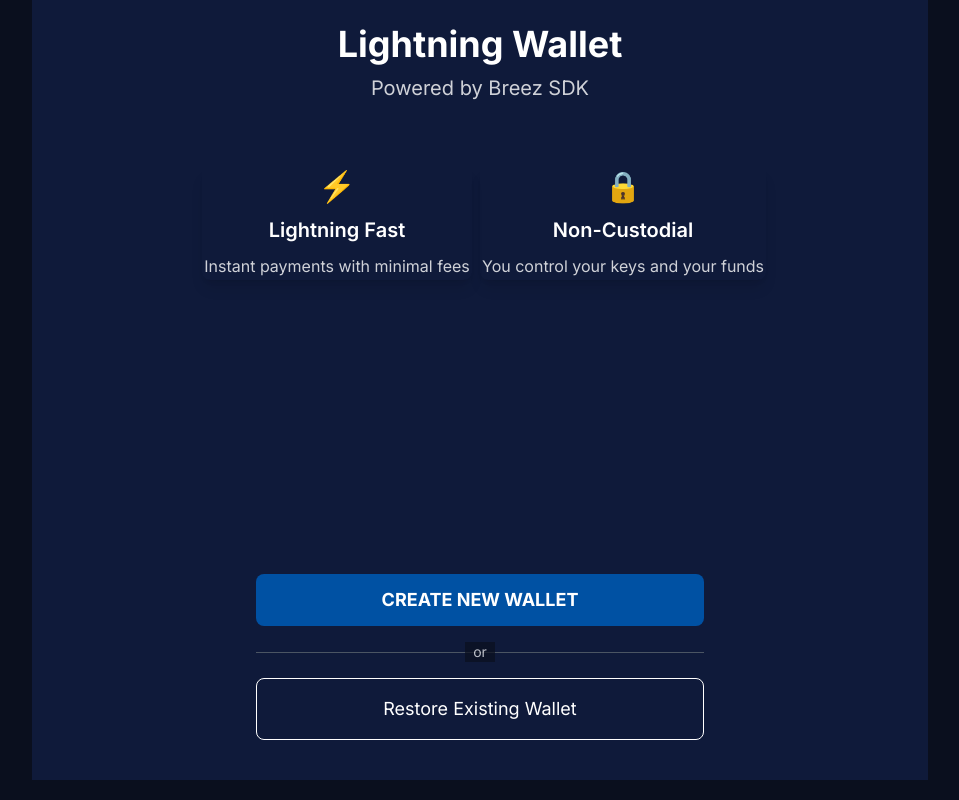
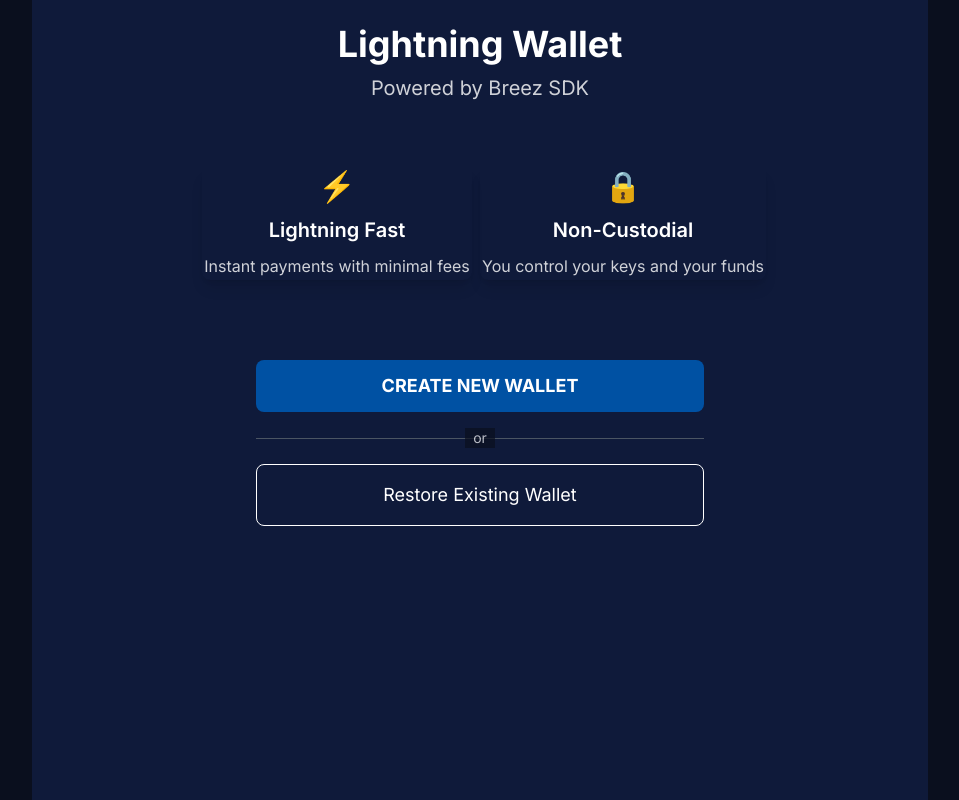
Before and after one commit to breez/wasm-example-app, a React (Vite) app: page / in a window 1280 px wide. Shown: the whole page, without its empty margins (160-1119 px from the left). Built offline with nearby package versions, Linux system fonts and the light colour scheme.

Commit message:
fix home page layout

```diff
--- a/src/pages/HomePage.tsx
+++ b/src/pages/HomePage.tsx
@@ -8,7 +8,7 @@
 
 const HomePage: React.FC<HomePageProps> = ({ onRestoreWallet, onCreateNewWallet }) => {
   return (
-    <div className="h-[calc(100dvh-20px)] bg-[var(--card-bg)] flex p-6 flex-col px-4 text-center items-center">
+    <div className="h-[calc(100dvh)] bg-[var(--card-bg)] flex p-6 flex-col px-4 text-center items-center">
       {/* Logo/Header */}
       <div className="mb-0">
         <h1 className="text-4xl font-bold text-[rgb(var(--text-white))] mb-2">
@@ -34,10 +34,10 @@
         </div>
       </div>
 
-      <div className="flex-1"></div>
+
 
       {/* Call-to-action buttons */}
-      <div className="space-y-4 w-full max-w-md">
+      <div className="space-y-4 w-full max-w-md mt-20">
         <PrimaryButton
           onClick={onCreateNewWallet}
           className="w-full py-4 text-lg"
```
